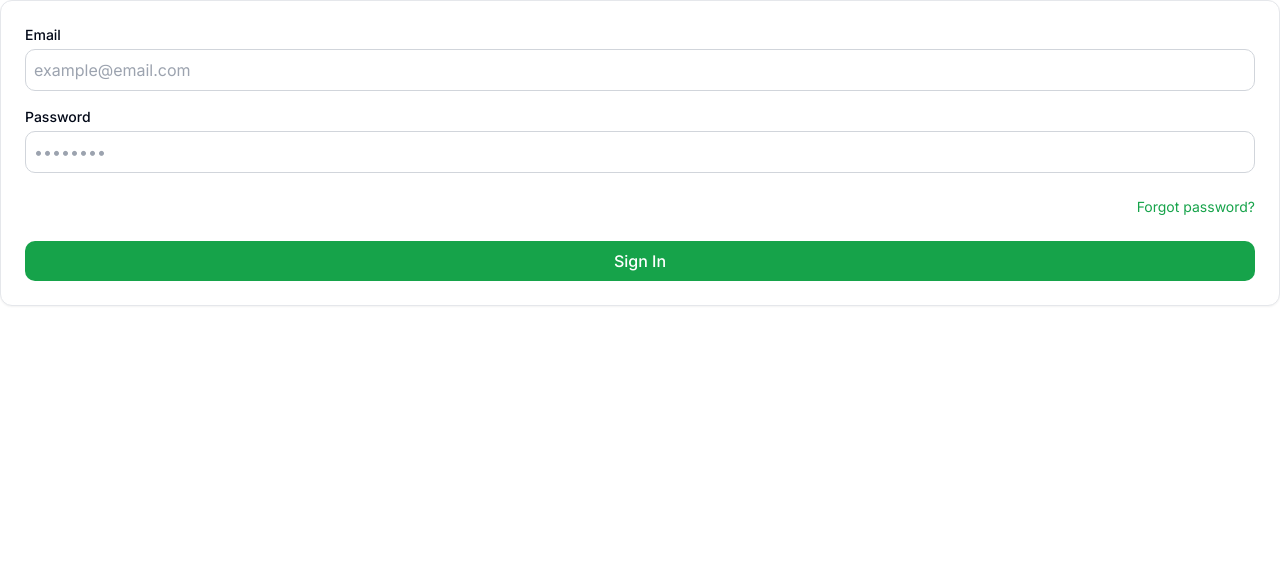
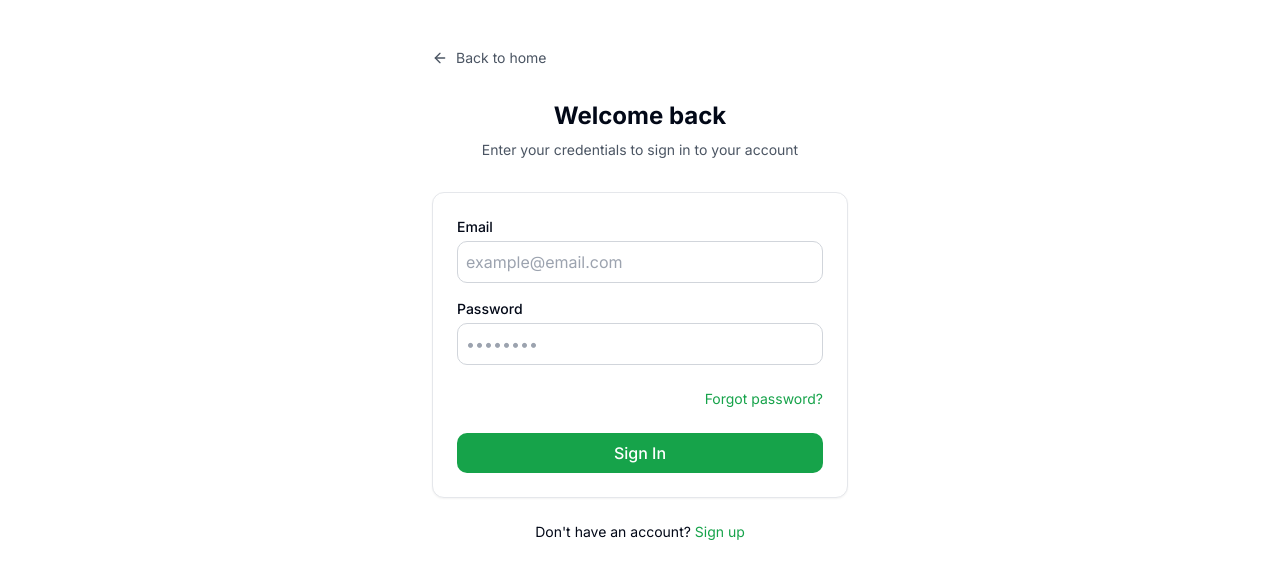
Before and after one commit to momoxironXe/Pantry-tracker-frontend, a Next.js app: page /login in a window 1280 px wide. Shown: the top 578 px of the page. Built offline with nearby package versions, Linux system fonts and the light colour scheme.

Commit message:
Convert Login page

```diff
--- a/app/login/page.tsx
+++ b/app/login/page.tsx
@@ -1,157 +1,172 @@
-"use client";
+"use client"
 
-import React, { Suspense, useState, useEffect } from "react";
-import Link from "next/link";
-import { useRouter, useSearchParams } from "next/navigation";
-import { ArrowLeft } from "lucide-react";
+import type React from "react"
 
-function LoginContent() {
-  const router = useRouter();
-  const searchParams = useSearchParams();
-  const [isLoading, setIsLoading] = useState(false);
-  const [isCheckingStatus, setIsCheckingStatus] = useState(false);
-  const [message, setMessage] = useState<string | null>(null);
+import { useState, useEffect } from "react"
+import Link from "next/link"
+import { useRouter, useSearchParams } from "next/navigation"
+import { ArrowLeft } from "lucide-react"
+
+export default function LoginPage() {
+  const router = useRouter()
+  const searchParams = useSearchParams()
+  const [isLoading, setIsLoading] = useState(false)
+  const [isCheckingStatus, setIsCheckingStatus] = useState(false)
+  const [message, setMessage] = useState<string | null>(null)
   const [formData, setFormData] = useState({
     email: "",
     password: "",
-  });
+  })
   const [errors, setErrors] = useState({
     email: "",
     password: "",
     general: "",
-  });
+  })
 
   useEffect(() => {
-    const urlMessage = searchParams.get("message");
+    // Check for message in URL params
+    const urlMessage = searchParams.get("message")
     if (urlMessage) {
-      setMessage(urlMessage);
+      setMessage(urlMessage)
     }
 
-    const email = localStorage.getItem("pendingLoginEmail");
+    // Check if we need to verify data fetch status
+    const email = localStorage.getItem("pendingLoginEmail")
     if (email) {
-      setFormData((prev) => ({ ...prev, email }));
-      setIsCheckingStatus(true);
-      checkDataFetchStatus(email);
+      setFormData((prev) => ({ ...prev, email }))
+      setIsCheckingStatus(true)
+      checkDataFetchStatus(email)
     }
-  }, [searchParams]);
+  }, [searchParams])
 
   const checkDataFetchStatus = async (email: string) => {
     try {
-      const response = await fetch(
-        `${process.env.NEXT_PUBLIC_API_URL}/users/data-fetch-status-by-email`,
-        {
+      const response = await fetch(`${process.env.NEXT_PUBLIC_API_URL}/users/data-fetch-status-by-email`, {
         method: "POST",
         headers: {
           "Content-Type": "application/json",
         },
         body: JSON.stringify({ email }),
-        }
-      );
+      })
 
-      const result = await response.json();
+      const result = await response.json()
 
       if (response.ok && result.status === "completed") {
-        setIsCheckingStatus(false);
-        localStorage.removeItem("pendingLoginEmail");
-        setMessage("Your account is ready! You can now sign in.");
+        setIsCheckingStatus(false)
+        localStorage.removeItem("pendingLoginEmail")
+        setMessage("Your account is ready! You can now sign in.")
       } else if (response.ok && result.status === "pending") {
-        setTimeout(() => checkDataFetchStatus(email), 5000);
+        // Keep checking every 5 seconds
+        setTimeout(() => checkDataFetchStatus(email), 5000)
       } else {
-        setIsCheckingStatus(false);
-        localStorage.removeItem("pendingLoginEmail");
+        // Either failed or user doesn't exist
+        setIsCheckingStatus(false)
+        localStorage.removeItem("pendingLoginEmail")
       }
     } catch (error) {
-      console.error("Error checking status:", error);
-      setIsCheckingStatus(false);
+      console.error("Error checking status:", error)
+      setIsCheckingStatus(false)
     }
-  };
+  }
 
   const handleChange = (e: React.ChangeEvent<HTMLInputElement>) => {
-    const { name, value } = e.target;
+    const { name, value } = e.target
     setFormData((prev) => ({
       ...prev,
       [name]: value,
-    }));
-  };
+    }))
+  }
 
   const validateForm = () => {
-    let valid = true;
+    let valid = true
     const newErrors = {
       email: "",
       password: "",
       general: "",
-    };
+    }
 
     if (!formData.email.includes("@") || !formData.email.includes(".")) {
-      newErrors.email = "Please enter a valid email address.";
-      valid = false;
+      newErrors.email = "Please enter a valid email address."
+      valid = false
     }
 
     if (formData.password.length < 1) {
-      newErrors.password = "Password is required.";
-      valid = false;
+      newErrors.password = "Password is required."
+      valid = false
     }
 
-    setErrors(newErrors);
-    return valid;
-  };
+    setErrors(newErrors)
+    return valid
+  }
 
   const handleSubmit = async (e: React.FormEvent) => {
-    e.preventDefault();
+    e.preventDefault()
 
     if (!validateForm()) {
-      return;
+      return
     }
 
-    setIsLoading(true);
+    setIsLoading(true)
     try {
-      const response = await fetch(
-        `${process.env.NEXT_PUBLIC_API_URL}/users/login`,
-        {
+      const response = await fetch(`${process.env.NEXT_PUBLIC_API_URL}/users/login`, {
         method: "POST",
         headers: {
           "Content-Type": "application/json",
         },
         body: JSON.stringify(formData),
-        }
-      );
+      })
 
-      const result = await response.json();
+      const result = await response.json()
 
       if (!response.ok) {
+        // Check if this is a "data still fetching" error
         if (result.dataFetchStatus === "pending") {
-          localStorage.setItem("pendingLoginEmail", formData.email);
-          setIsCheckingStatus(true);
+          localStorage.setItem("pendingLoginEmail", formData.email)
+          setIsCheckingStatus(true)
           setErrors({
             email: "",
             password: "",
-            general:
-              "Your account is still being set up. Please wait a moment before signing in.",
-          });
-          checkDataFetchStatus(formData.email);
-          setIsLoading(false);
-          return;
+            general: "Your account is still being set up. Please wait a moment before signing in.",
+          })
+          // Start checking status
+          checkDataFetchStatus(formData.email)
+          setIsLoading(false)
+          return
         }
 
-        throw new Error(result.message || "Invalid credentials");
+        throw new Error(result.message || "Invalid credentials")
       }
 
-      localStorage.setItem("token", result.token);
-      localStorage.setItem("user", JSON.stringify(result.user));
+      // Store token and user data in localStorage
+      localStorage.setItem("token", result.token)
+      localStorage.setItem("user", JSON.stringify(result.user))
 
-      router.push("/dashboard");
+      // Redirect to dashboard
+      router.push("/dashboard")
     } catch (error) {
-      console.error("Login error:", error);
+      console.error("Login error:", error)
       setErrors((prev) => ({
         ...prev,
         general: error instanceof Error ? error.message : "Failed to login",
-      }));
+      }))
     } finally {
-      setIsLoading(false);
+      setIsLoading(false)
     }
-  };
+  }
 
   return (
+    <div className="min-h-screen bg-white">
+      <div className="max-w-md mx-auto px-4 py-12">
+        <Link href="/" className="inline-flex items-center mb-8 text-sm text-gray-600 hover:text-gray-900">
+          <ArrowLeft className="h-4 w-4 mr-2" />
+          Back to home
+        </Link>
+
+        <div className="text-center mb-8">
+          <h1 className="text-2xl font-bold">Welcome back</h1>
+          <p className="text-sm text-gray-600 mt-2">Enter your credentials to sign in to your account</p>
+        </div>
+
         <div className="bg-white border border-gray-200 rounded-lg p-6 shadow-sm">
           {message && (
             <div className="mb-4 p-3 bg-green-50 border border-green-200 text-green-700 rounded-md text-sm">
@@ -168,17 +183,12 @@ function LoginContent() {
           {isCheckingStatus ? (
             <div className="text-center py-4">
               <div className="inline-block h-8 w-8 animate-spin rounded-full border-4 border-solid border-green-600 border-r-transparent mb-4"></div>
-          <p className="text-sm text-gray-600">
-            Checking if your account is ready...
-          </p>
+              <p className="text-sm text-gray-600">Checking if your account is ready...</p>
             </div>
           ) : (
             <form onSubmit={handleSubmit}>
               <div className="mb-4">
-            <label
-              className="block text-sm font-medium mb-1"
-              htmlFor="email"
-            >
+                <label className="block text-sm font-medium mb-1" htmlFor="email">
                   Email
                 </label>
                 <input
@@ -190,16 +200,11 @@ function LoginContent() {
                   onChange={handleChange}
                   className="w-full p-2 border border-gray-300 rounded-md"
                 />
-            {errors.email && (
-              <p className="text-red-500 text-xs mt-1">{errors.email}</p>
-            )}
+                {errors.email && <p className="text-red-500 text-xs mt-1">{errors.email}</p>}
               </div>
 
               <div className="mb-6">
-            <label
-              className="block text-sm font-medium mb-1"
-              htmlFor="password"
-            >
+                <label className="block text-sm font-medium mb-1" htmlFor="password">
                   Password
                 </label>
                 <input
@@ -211,9 +216,7 @@ function LoginContent() {
                   onChange={handleChange}
                   className="w-full p-2 border border-gray-300 rounded-md"
                 />
-            {errors.password && (
-              <p className="text-red-500 text-xs mt-1">{errors.password}</p>
-            )}
+                {errors.password && <p className="text-red-500 text-xs mt-1">{errors.password}</p>}
               </div>
 
               <div className="flex justify-end mb-6">
@@ -232,13 +235,14 @@ function LoginContent() {
             </form>
           )}
         </div>
-  );
+
+        <div className="text-center mt-6 text-sm">
+          Don&apos;t have an account?{" "}
+          <Link href="/signup" className="text-green-600 hover:underline">
+            Sign up
+          </Link>
+        </div>
+      </div>
+    </div>
+  )
 }
-
-export default function LoginPage() {
-  return (
-    <Suspense fallback={<div>Loading...</div>}>
-      <LoginContent />
-    </Suspense>
-  );
-}
```
Lines whose indentation alone changed are shown as unchanged.
